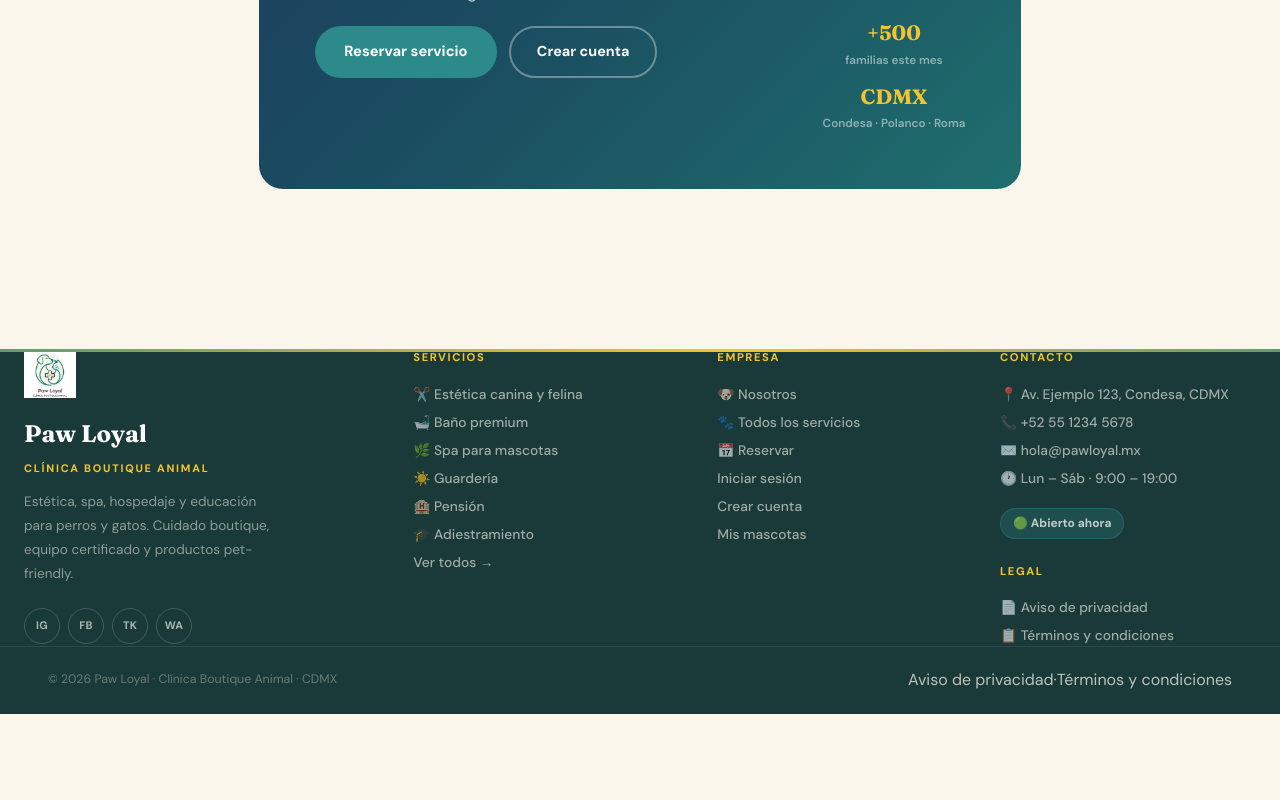
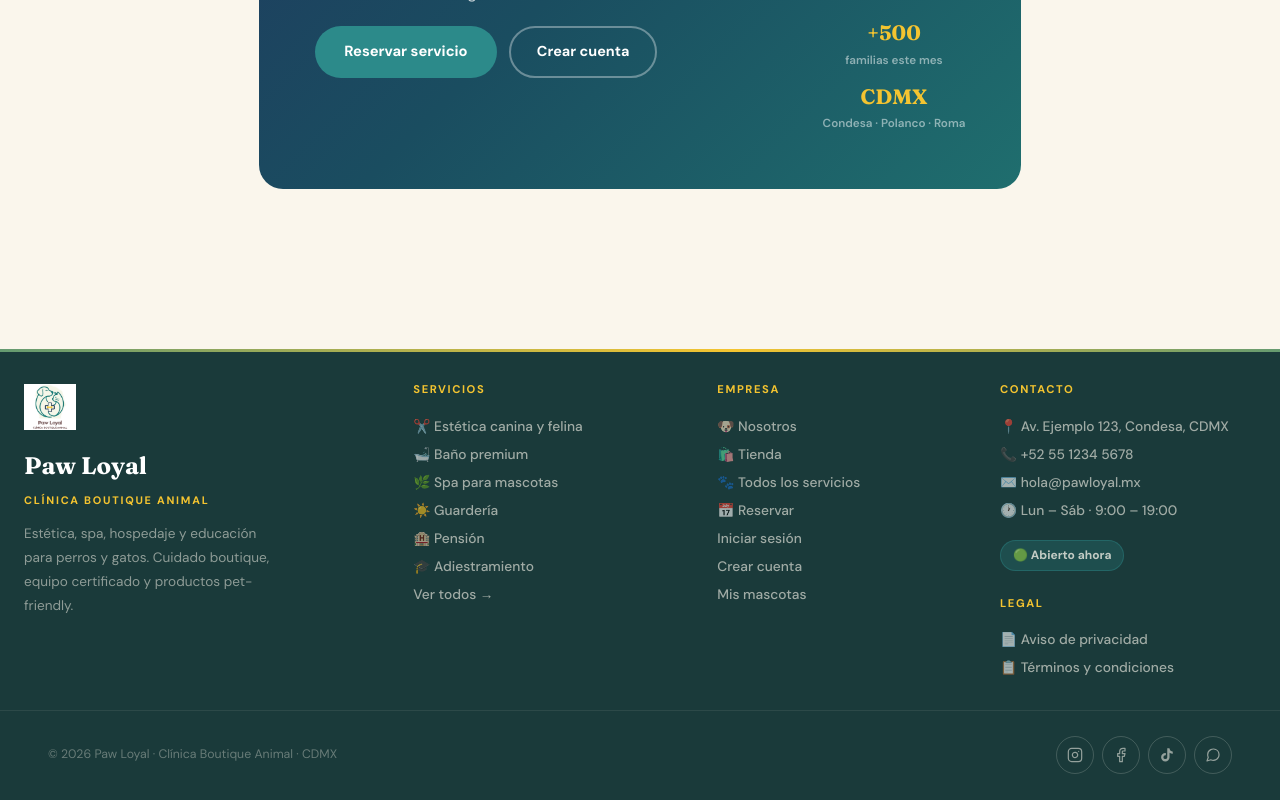
Before and after one commit to DanyMB2326/mascotas-premium-v1, a React (Vite) app: page / in a window 1280 px wide. Shown: the part 4758-5558 px from the top of the page. Before the commit the page ends 5472 px from the top, so only its background shows below. Built offline with nearby package versions, Linux system fonts and the light colour scheme; no server answers.

Commit message:
Finalización de reservas listo

```diff
--- a/src/components/Footer/Footer.css
+++ b/src/components/Footer/Footer.css
@@ -1,6 +1,6 @@
 /* ── Footer base — deep forest teal, harmonious with brand palette ── */
 .footer {
-  background: #1A3A3A;   /* deep teal: derived from --teal, much darker */
+  background: #1A3A3A;
   margin-top: 6rem;
   color: rgba(250, 246, 236, 0.72);
   position: relative;
@@ -26,12 +26,16 @@
   to   { background-position: 200% center; }
 }
 
-/* ── Grid layout ── */
+/* ── Wrapper — solo maneja padding vertical ── */
 .footer-inner {
+  padding: 2rem 0 2rem;
+}
+
+/* ── Grid layout — dentro del container ── */
+.footer-grid {
   display: grid;
   grid-template-columns: 1.6fr 1.2fr 1.1fr 1.2fr;
   gap: 3rem;
-  padding: 4rem 1.5rem 2.5rem;
 }
 
 /* ── Brand column ── */
@@ -59,29 +63,8 @@
   max-width: 260px;
 }
 
-/* ── Social buttons ── */
-.footer-social {
-  display: flex;
-  gap: 0.5rem;
-  margin-top: 1rem;
-}
-.social-btn {
-  width: 36px; height: 36px;
-  display: flex; align-items: center; justify-content: center;
-  border-radius: 50%;
-  border: 1.5px solid rgba(250, 246, 236, 0.18);
-  color: rgba(250, 246, 236, 0.65);
-  font-size: 0.68rem;
-  font-weight: 800;
-  letter-spacing: 0.03em;
-  transition: border-color var(--transition), color var(--transition), background var(--transition);
-  text-decoration: none;
-}
-.social-btn:hover {
-  border-color: var(--gold);
-  color: var(--gold);
-  background: rgba(244, 196, 48, 0.1);
-}
+/* Social oculto en columna brand */
+.footer-social { display: none; }
 
 /* ── Navigation columns ── */
 .footer-col h4 {
@@ -127,30 +110,53 @@
 /* ── Bottom bar ── */
 .footer-bottom {
   border-top: 1px solid rgba(250, 246, 236, 0.08);
-  padding: 1.3rem 1.5rem;
+  padding: 1.6rem 1.5rem;
 }
 .footer-bottom-inner {
   display: flex;
   justify-content: space-between;
   align-items: center;
   flex-wrap: wrap;
-  gap: 0.5rem;
+  gap: 0.75rem;
 }
-.footer-bottom p {
+
+.footer-copy {
   font-size: 0.77rem;
   color: rgba(250, 246, 236, 0.35);
 }
 
+/* Redes sociales con íconos SVG — lado derecho del bottom bar */
+.footer-social-bottom {
+  display: flex;
+  gap: 0.5rem;
+}
+.social-btn {
+  width: 38px; height: 38px;
+  display: flex; align-items: center; justify-content: center;
+  border-radius: 50%;
+  border: 1.5px solid rgba(250, 246, 236, 0.18);
+  color: rgba(250, 246, 236, 0.55);
+  transition: border-color var(--transition), color var(--transition), background var(--transition);
+  text-decoration: none;
+}
+.social-btn:hover {
+  border-color: var(--gold);
+  color: var(--gold);
+  background: rgba(244, 196, 48, 0.1);
+}
+.social-btn svg { display: block; flex-shrink: 0; }
+
+/* Quitar estilos heredados de legal links */
+.footer-legal-links { display: none; }
+.footer-bottom-left { display: contents; }
+
 /* ── Responsive ── */
 @media (max-width: 1024px) {
-  .footer-inner { grid-template-columns: 1fr 1fr; gap: 2.5rem; }
+  .footer-grid { grid-template-columns: 1fr 1fr; gap: 2.5rem; }
 }
 @media (max-width: 640px) {
-  .footer-inner {
-    grid-template-columns: 1fr;
-    padding: 3rem 1.5rem 2rem;
-    gap: 2rem;
-  }
-  .footer-bottom-inner { flex-direction: column; text-align: center; }
+  .footer-inner { padding: 4rem 0 2.5rem; }
+  .footer-grid  { grid-template-columns: 1fr; gap: 2rem; }
+  .footer-bottom-inner { flex-direction: column; align-items: flex-start; gap: 0.75rem; }
   .footer-desc { max-width: 100%; }
 }
--- a/src/components/Footer/Footer.jsx
+++ b/src/components/Footer/Footer.jsx
@@ -5,7 +5,8 @@ import './Footer.css';
 
 const Footer = () => (
   <footer className="footer">
-    <div className="footer-inner container">
+    <div className="footer-inner">
+      <div className="container footer-grid">
 
       {/* Brand */}
       <div className="footer-brand">
@@ -16,12 +17,6 @@ const Footer = () => (
           Estética, spa, hospedaje y educación para perros y gatos.
           Cuidado boutique, equipo certificado y productos pet-friendly.
         </p>
-        <div className="footer-social">
-          <a href="#" className="social-btn" aria-label="Instagram">IG</a>
-          <a href="#" className="social-btn" aria-label="Facebook">FB</a>
-          <a href="#" className="social-btn" aria-label="TikTok">TK</a>
-          <a href="#" className="social-btn" aria-label="WhatsApp">WA</a>
-        </div>
       </div>
 
       {/* Servicios */}
@@ -42,6 +37,7 @@ const Footer = () => (
         <h4>Empresa</h4>
         <ul>
           <li><Link to="/nosotros">🐶 Nosotros</Link></li>
+          <li><Link to="/tienda">🛍️ Tienda</Link></li>
           <li><Link to="/servicios">🐾 Todos los servicios</Link></li>
           <li><Link to="/reservar">📅 Reservar</Link></li>
           <li><Link to="/login">Iniciar sesión</Link></li>
@@ -70,16 +66,39 @@ const Footer = () => (
         </ul>
       </div>
 
-    </div>
+      </div>   {/* .container footer-grid */}
+    </div>   {/* .footer-inner */}
 
     <div className="footer-bottom">
       <div className="container footer-bottom-inner">
-        <p>© {new Date().getFullYear()} Paw Loyal · Clínica Boutique Animal · CDMX</p>
-        <div className="footer-legal-links">
-          <Link to="/aviso-privacidad">Aviso de privacidad</Link>
-          <span>·</span>
-          <Link to="/terminos">Términos y condiciones</Link>
+
+        {/* Izquierda: copyright */}
+        <p className="footer-copy">© {new Date().getFullYear()} Paw Loyal · Clínica Boutique Animal · CDMX</p>
+
+        {/* Derecha: redes sociales con logos SVG */}
+        <div className="footer-social-bottom">
+          <a href="#" className="social-btn" aria-label="Instagram">
+            <svg width="16" height="16" viewBox="0 0 24 24" fill="none" stroke="currentColor" strokeWidth="1.8" strokeLinecap="round" strokeLinejoin="round">
+              <rect x="2" y="2" width="20" height="20" rx="5" ry="5"/><path d="M16 11.37A4 4 0 1112.63 8 4 4 0 0116 11.37z"/><line x1="17.5" y1="6.5" x2="17.51" y2="6.5"/>
+            </svg>
+          </a>
+          <a href="#" className="social-btn" aria-label="Facebook">
+            <svg width="16" height="16" viewBox="0 0 24 24" fill="none" stroke="currentColor" strokeWidth="1.8" strokeLinecap="round" strokeLinejoin="round">
+              <path d="M18 2h-3a5 5 0 00-5 5v3H7v4h3v8h4v-8h3l1-4h-4V7a1 1 0 011-1h3z"/>
+            </svg>
+          </a>
+          <a href="#" className="social-btn" aria-label="TikTok">
+            <svg width="16" height="16" viewBox="0 0 24 24" fill="currentColor">
+              <path d="M19.59 6.69a4.83 4.83 0 01-3.77-4.25V2h-3.45v13.67a2.89 2.89 0 01-2.88 2.5 2.89 2.89 0 01-2.89-2.89 2.89 2.89 0 012.89-2.89c.28 0 .54.04.79.1V9.01a6.33 6.33 0 00-.79-.05 6.34 6.34 0 00-6.34 6.34 6.34 6.34 0 006.34 6.34 6.34 6.34 0 006.33-6.34V8.75a8.27 8.27 0 004.84 1.55V6.85a4.85 4.85 0 01-1.07-.16z"/>
+            </svg>
+          </a>
+          <a href="#" className="social-btn" aria-label="WhatsApp">
+            <svg width="16" height="16" viewBox="0 0 24 24" fill="none" stroke="currentColor" strokeWidth="1.8" strokeLinecap="round" strokeLinejoin="round">
+              <path d="M21 11.5a8.38 8.38 0 01-.9 3.8 8.5 8.5 0 01-7.6 4.7 8.38 8.38 0 01-3.8-.9L3 21l1.9-5.7a8.38 8.38 0 01-.9-3.8 8.5 8.5 0 014.7-7.6 8.38 8.38 0 013.8-.9h.5a8.48 8.48 0 018 8v.5z"/>
+            </svg>
+          </a>
         </div>
+
       </div>
     </div>
   </footer>
```
